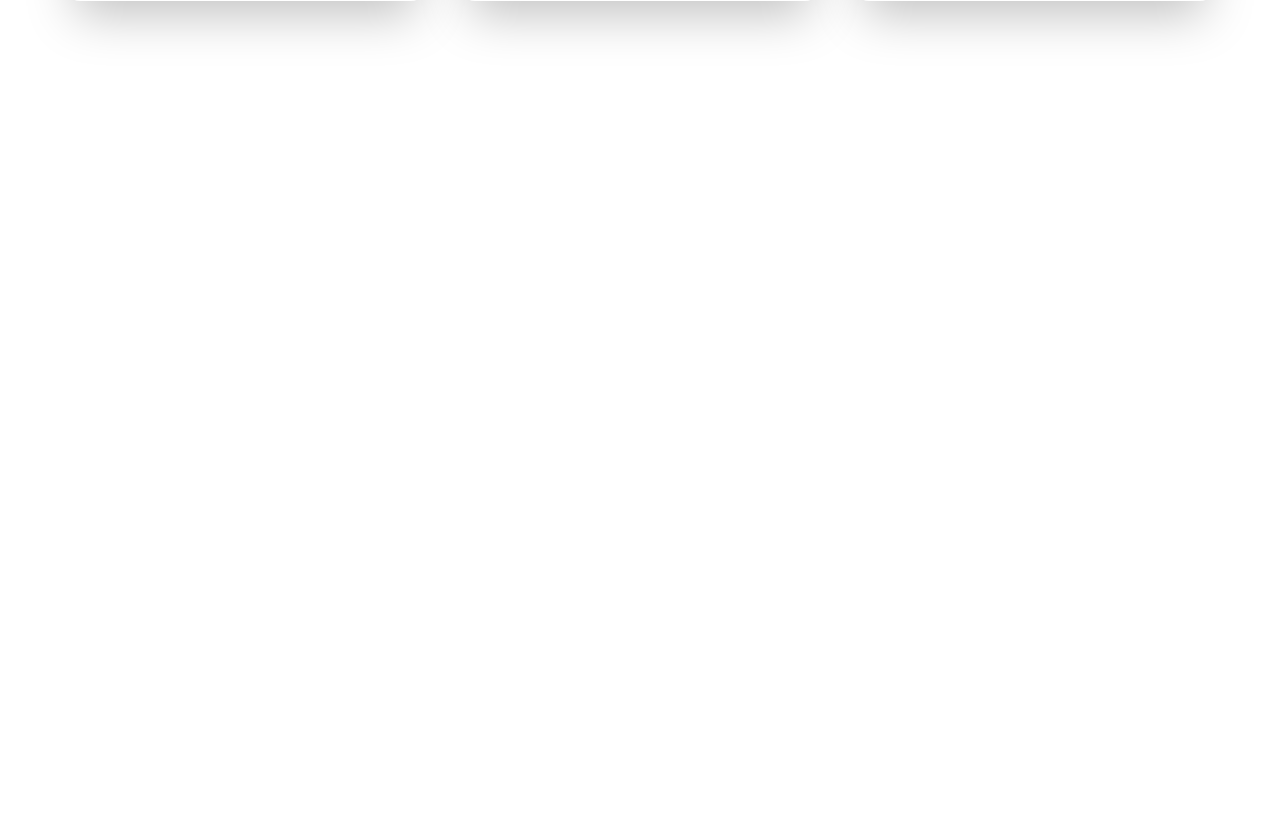
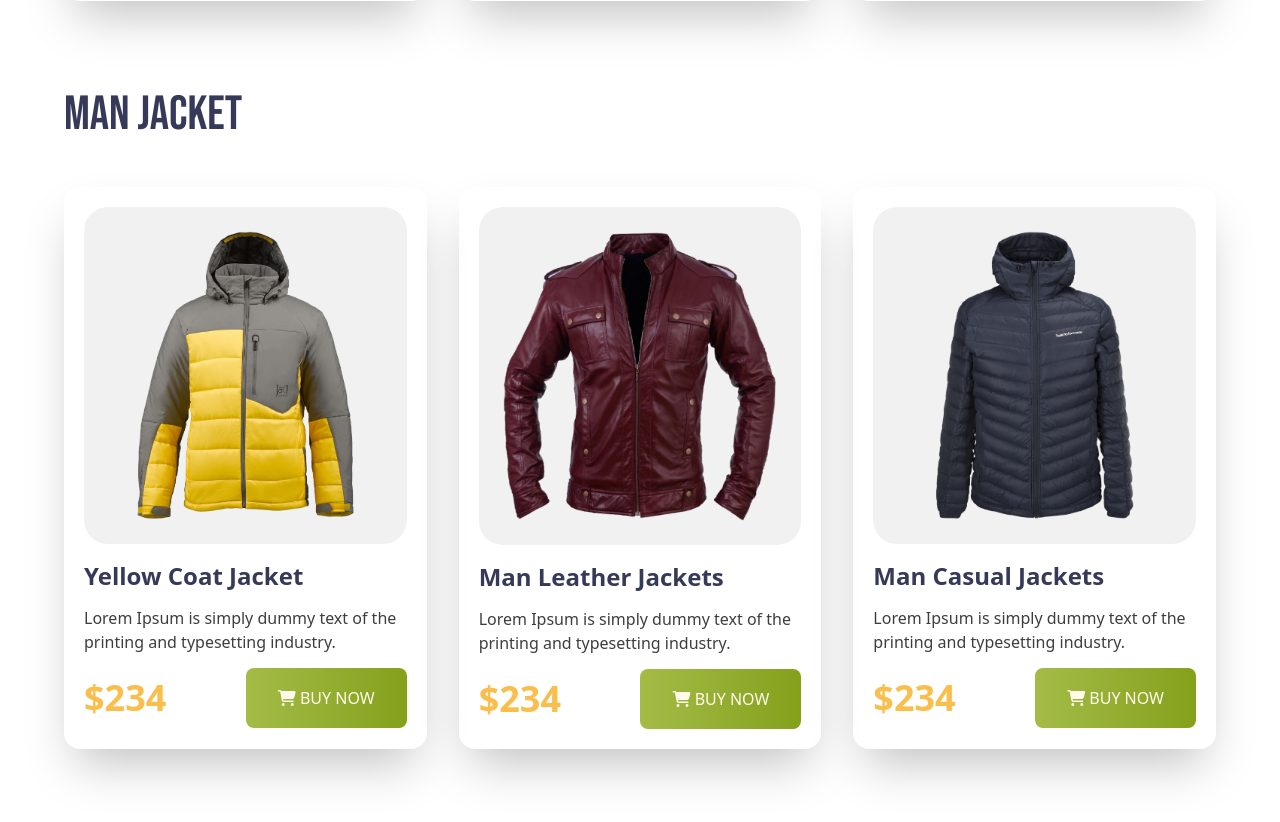
Before and after one commit to tahrimsakib/penguin-web-tailwind, a plain HTML site: page index.html in a window 1280 px wide. Shown: the part 1316-2138 px from the top of the page. Before the commit the page ends 1701 px from the top, so only its background shows below. Drawn offline with nearby package versions, Linux system fonts and the light colour scheme.

Commit message:
added man section and icon

```diff
--- a/index.html
+++ b/index.html
@@ -12,6 +12,8 @@
       href="https://fonts.googleapis.com/css2?family=Bebas+Neue&display=swap"
       rel="stylesheet"
     />
+
+    <link rel="shortcut icon" href="icons/cart-50.png" type="image/x-icon">
     <!-- font awesome -->
     <script
       src="https://kit.fontawesome.com/992a324739.js"
@@ -68,7 +70,8 @@
       </section>
     </header>
     <main>
-      <section class="mt-14 mb-96">
+      <!-- woman section -->
+      <section class="mt-14 mb-[90px]">
         <div class="mb-12">
           <h1 class="uppercase font-bebas text-5xl font-normal text-[#363958]">
             woman Jacket
@@ -79,7 +82,7 @@
             <figure class="bg-[#f1f1f1] rounded-3xl p-6">
               <img src="images/jacket-1.png" alt="" />
             </figure>
-            <h1 class="text-2xl mt-4 mb-3.5 font-semibold text-[#363958]">
+            <h1 class="text-2xl mt-4 mb-3.5 font-bold text-[#363958]">
               Yellow Coat Jacket
             </h1>
             <p class="text-[#3E3E3E] mb-3.5 text-[16px] font-normal">
@@ -100,7 +103,7 @@
             <figure class="bg-[#f1f1f1] rounded-3xl p-6">
               <img src="images/jacket-2.png" alt="" />
             </figure>
-            <h1 class="text-2xl mt-4 mb-3.5 font-semibold text-[#363958]">
+            <h1 class="text-2xl mt-4 mb-3.5 font-bold text-[#363958]">
               Ladies Jacket
             </h1>
             <p class="text-[#3E3E3E] mb-3.5 text-[16px] font-normal">
@@ -121,7 +124,7 @@
             <figure class="bg-[#f1f1f1] rounded-3xl p-6">
               <img src="images/jacket-3.png" alt="" />
             </figure>
-            <h1 class="text-2xl mt-4 mb-3.5 font-semibold text-[#363958]">
+            <h1 class="text-2xl mt-4 mb-3.5 font-bold text-[#363958]">
               Woman Leather Jacket
             </h1>
             <p class="text-[#3E3E3E] mb-3.5 text-[16px] font-normal">
@@ -141,6 +144,91 @@
         </div>
       </section>
 
+      <!-- Man section -->
+      <section class="mt-14 mb-96">
+        <div class="mb-12">
+          <h1 class="uppercase font-bebas text-5xl font-normal text-[#363958]">
+            Man Jacket
+          </h1>
+        </div>
+
+        <!-- man card -->
+        <div class="grid grid-cols-3 gap-8">
+          <!-- man card 1 -->
+          <div class="rounded-2xl p-5 shadow-2xl">
+            <figure class="bg-[#f1f1f1] rounded-3xl p-6">
+              <img src="images/jacket-4.png" alt="" />
+            </figure>
+            <h1 class="text-2xl mt-4 mb-3.5 font-bold text-[#363958]">
+              Yellow Coat Jacket
+            </h1>
+            <p class="text-[#3E3E3E] mb-3.5 text-[16px] font-normal">
+              Lorem Ipsum is simply dummy text of the printing and typesetting
+              industry.
+            </p>
+            <div class="flex justify-between items-center">
+              <h1 class="text-[#FABE4C] text-4xl font-black">$234</h1>
+              <button
+                class="uppercase bg-emerald-900 px-[32px] py-[18px] rounded-lg font-medium bg-linear-to-r from-[#A4BC46] to-[#85A019] text-amber-50"
+              >
+                <i class="fa-solid fa-cart-shopping"></i>
+                buy now
+              </button>
+            </div>
+          </div>
+
+          <!-- man card 2 -->
+          <div class="rounded-2xl p-5 shadow-2xl">
+            <figure class="bg-[#f1f1f1] rounded-3xl p-6">
+              <img src="images/jacket-5.png" alt="" />
+            </figure>
+            <h1 class="text-2xl mt-4 mb-3.5 font-bold text-[#363958]">
+              Man Leather Jackets
+            </h1>
+            <p class="text-[#3E3E3E] mb-3.5 text-[16px] font-normal">
+              Lorem Ipsum is simply dummy text of the printing and typesetting
+              industry.
+            </p>
+            <div class="flex justify-between items-center">
+              <h1 class="text-[#FABE4C] text-4xl font-black">$234</h1>
+              <button
+                class="uppercase bg-emerald-900 px-[32px] py-[18px] rounded-lg font-medium bg-linear-to-r from-[#A4BC46] to-[#85A019] text-amber-50"
+              >
+                <i class="fa-solid fa-cart-shopping"></i>
+                buy now
+              </button>
+            </div>
+          </div>
+
+          <!-- man card 3 -->
+          <div class="rounded-2xl p-5 shadow-2xl">
+            <figure class="bg-[#f1f1f1] rounded-3xl p-6">
+              <img src="images/jacket-6.png" alt="" />
+            </figure>
+            <h1 class="text-2xl mt-4 mb-3.5 font-bold text-[#363958]">
+              Man Casual Jackets
+            </h1>
+            <p class="text-[#3E3E3E] mb-3.5 text-[16px] font-normal">
+              Lorem Ipsum is simply dummy text of the printing and typesetting
+              industry.
+            </p>
+            <div class="flex justify-between items-center">
+              <h1 class="text-[#FABE4C] text-4xl font-black">$234</h1>
+              <button
+                class="uppercase bg-emerald-900 px-[32px] py-[18px] rounded-lg font-medium bg-linear-to-r from-[#A4BC46] to-[#85A019] text-amber-50"
+              >
+                <i class="fa-solid fa-cart-shopping"></i>
+                buy now
+              </button>
+            </div>
+          </div>
+        </div>
+      </section>
+
+      <!-- last part -->
+      <section>
+
+      </section>
     </main>
     <footer></footer>
   </body>
```
Also changed, not shown: icons/cart-50.png (added), icons/cart-64.png (added).
